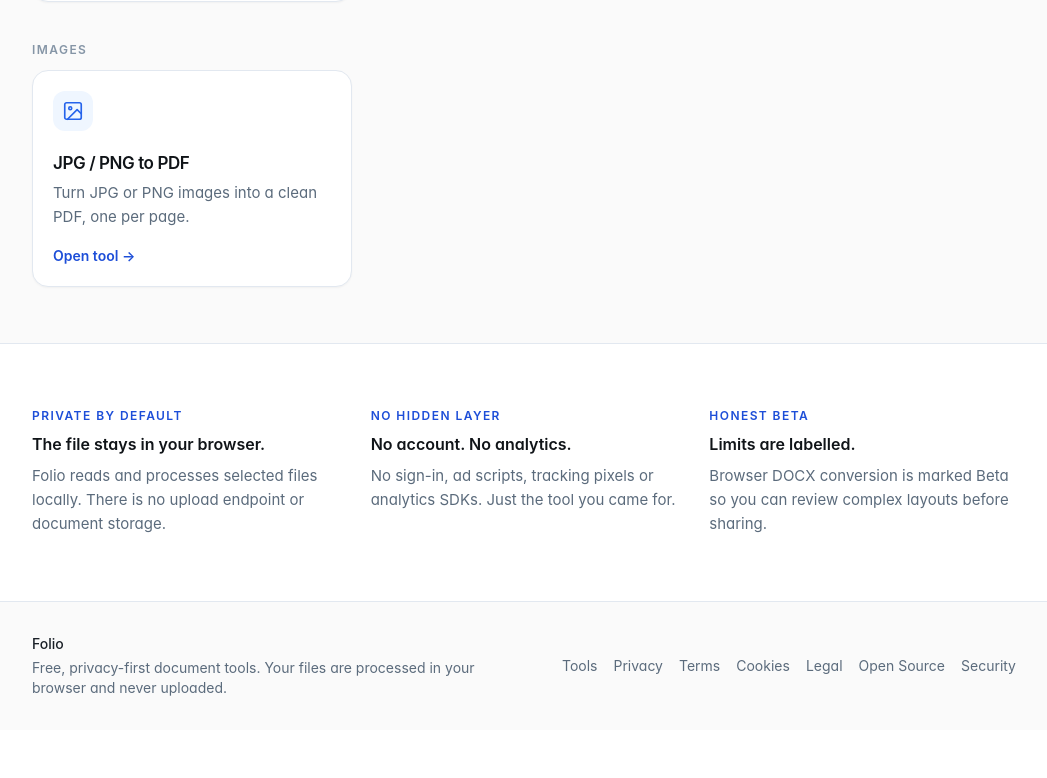
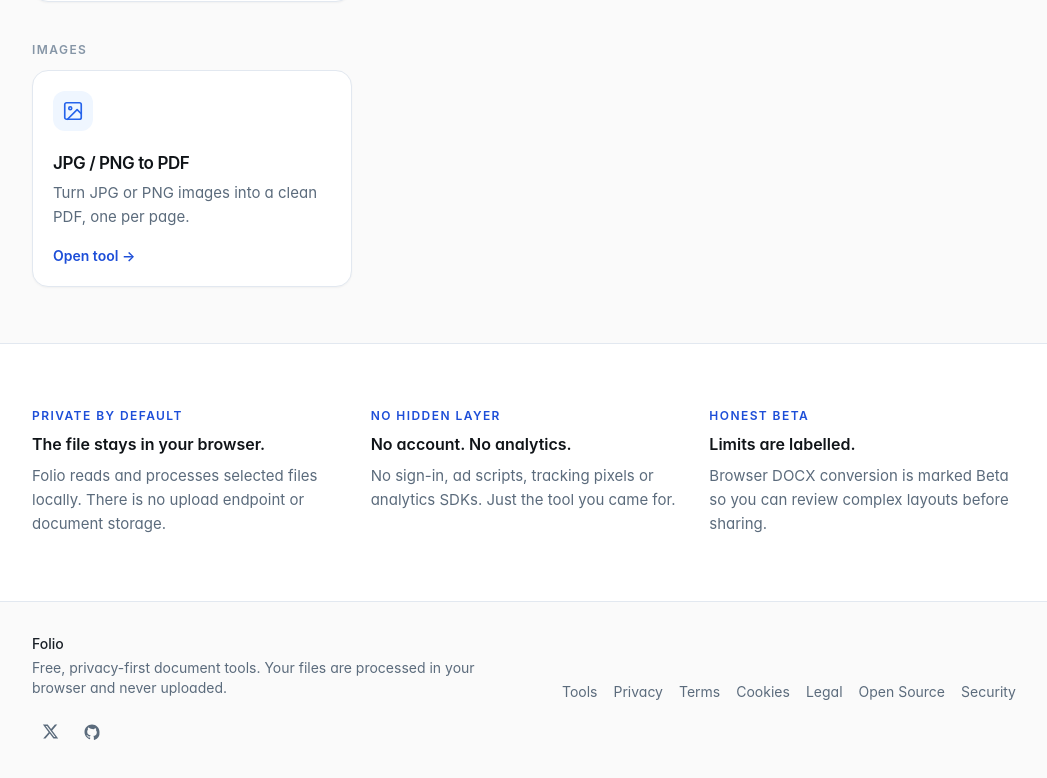
Before and after one commit to Eka743/folio, a Next.js app: page / in a window 1280 px wide. Shown: the part 1545-2323 px from the top of the page, without its empty margins (116-1163 px from the left). Before the commit the page ends 2275 px from the top, so only its background shows below. Built offline with nearby package versions, Linux system fonts and the light colour scheme; no server answers.

Commit message:
Add social links to footer

```diff
--- a/components/Footer.tsx
+++ b/components/Footer.tsx
@@ -18,6 +18,30 @@ export function Footer() {
             Free, privacy-first document tools. Your files are processed in
             your browser and never uploaded.
           </p>
+          <nav className="mt-4 flex items-center gap-1.5" aria-label="Social links">
+            <a
+              href="https://x.com/ItsEkAItzV"
+              target="_blank"
+              rel="noreferrer"
+              aria-label="X — ItsEkAItzV"
+              className="inline-flex h-9 w-9 items-center justify-center rounded-lg text-ink-500 transition hover:bg-slate-100 hover:text-ink-900 active:translate-y-px focus-visible:outline-2 focus-visible:outline-offset-2 focus-visible:outline-accent-600"
+            >
+              <svg viewBox="0 0 24 24" width="17" height="17" fill="currentColor" aria-hidden="true">
+                <path d="M18.244 2.25h3.308l-7.227 8.26 8.502 11.24h-6.657l-5.214-6.817-5.967 6.817H1.68l7.73-8.835L1.254 2.25H8.08l4.713 6.231 5.45-6.231Zm-1.161 17.52h1.833L7.084 4.126H5.117l11.966 15.644Z" />
+              </svg>
+            </a>
+            <a
+              href="https://github.com/Eka743/folio"
+              target="_blank"
+              rel="noreferrer"
+              aria-label="GitHub — Folio repository"
+              className="inline-flex h-9 w-9 items-center justify-center rounded-lg text-ink-500 transition hover:bg-slate-100 hover:text-ink-900 active:translate-y-px focus-visible:outline-2 focus-visible:outline-offset-2 focus-visible:outline-accent-600"
+            >
+              <svg viewBox="0 0 24 24" width="18" height="18" fill="currentColor" aria-hidden="true">
+                <path fillRule="evenodd" d="M12 2C6.477 2 2 6.484 2 12.017c0 4.425 2.865 8.18 6.839 9.504.5.092.682-.217.682-.483 0-.237-.009-.868-.014-1.703-2.782.605-3.369-1.342-3.369-1.342-.454-1.157-1.11-1.465-1.11-1.465-.908-.62.069-.608.069-.608 1.003.07 1.531 1.032 1.531 1.032.892 1.53 2.341 1.089 2.91.833.091-.647.35-1.089.636-1.34-2.22-.253-4.555-1.113-4.555-4.951 0-1.093.39-1.987 1.029-2.687-.103-.253-.446-1.272.098-2.65 0 0 .84-.27 2.75 1.026A9.564 9.564 0 0 1 12 7.844a9.55 9.55 0 0 1 2.504.337c1.909-1.296 2.747-1.027 2.747-1.027.546 1.379.202 2.398.1 2.651.64.7 1.028 1.594 1.028 2.687 0 3.848-2.339 4.695-4.566 4.943.359.31.678.92.678 1.855 0 1.338-.012 2.419-.012 2.748 0 .268.18.58.688.482A10.019 10.019 0 0 0 22 12.017C22 6.484 17.523 2 12 2Z" clipRule="evenodd" />
+              </svg>
+            </a>
+          </nav>
         </div>
         <nav className="flex flex-wrap items-center gap-x-4 gap-y-2" aria-label="Footer">
           <Link href="/#tools" className="hover:text-ink-900 hover:underline">
```
Also changed, not shown: 1 other file (tests, documents, lock files or other folders).
